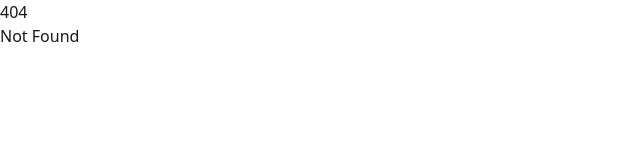
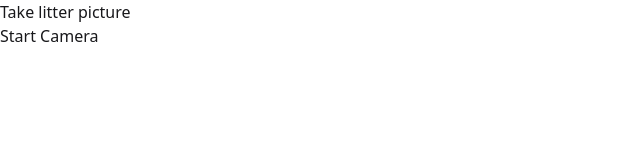
Before and after one commit to Gabriele-Mangione/Delitter, a SvelteKit app in the folder code/frontend/: page /recording in a window 1280 px wide. Before the commit this address had no page. Shown: the top 160 px of the page, without its empty margins (0-640 px from the left). Built offline with nearby package versions, Linux system fonts and the light colour scheme.

Commit message:
add recording test page

```diff
--- a/code/frontend/src/routes/+page.svelte
+++ b/code/frontend/src/routes/+page.svelte
@@ -1,5 +1,5 @@
 <script>
-    import "../app.css";
+    //import "../app.css";
 </script>
 
 <div class="min-h-screen bg-base-200">
@@ -9,6 +9,7 @@
             <div class="max-w-md">
                 <h1 class="text-5xl font-bold">Delitter</h1>
                 <a href="/tracking" class="btn btn-secondary">Start</a>
+                <a href="/recording" class="btn btn-secondary">Recording Test Page</a>
             </div>
         </div>
     </div>
--- /dev/null
+++ b/code/frontend/src/routes/recording/+page.svelte
@@ -0,0 +1,69 @@
+<script lang="ts">
+	let isCameraActive = false;
+	let capturedImage: string | null = null;
+	let stream: MediaStream | null = null;
+	let videoElement: HTMLVideoElement;
+	let canvasElement: HTMLCanvasElement;
+
+	async function startCamera() {
+		try {
+			stream = await navigator.mediaDevices.getUserMedia({audio: false, video: true});
+			videoElement.srcObject = stream;
+			isCameraActive = true;
+		} catch (error) {
+			console.error('Error starting camera:', error);
+		}
+	}
+
+	function takePicture() {
+		if (videoElement && canvasElement) {
+			const context = canvasElement.getContext('2d');
+			canvasElement.width = videoElement.videoWidth;
+			canvasElement.height = videoElement.videoHeight;
+			context?.drawImage(videoElement, 0, 0);
+			capturedImage = canvasElement.toDataURL('image/png');
+			stopCamera();
+		}
+	}
+
+	function stopCamera() {
+		if (stream) {
+			stream.getTracks().forEach(track => track.stop());
+			isCameraActive = false;
+		}
+	}
+
+	function downloadPicture() {
+		if (capturedImage) {
+			const a = document.createElement('a');
+			a.href = capturedImage;
+			a.download = `litter-${Date.now()}.png`;
+			a.click();
+		}
+	}
+</script>
+
+<div class="recording-page">
+    <h1>Take litter picture</h1>
+
+	<video bind:this={videoElement} autoplay style="display: {isCameraActive ? 'block' : 'none'}"></video>
+	<canvas bind:this={canvasElement} style="display: none;"></canvas>
+
+	{#if capturedImage}
+		<img src={capturedImage} alt="Captured litter" />
+	{/if}
+
+    <div class="controls">
+        {#if !isCameraActive && !capturedImage}
+            <button on:click={startCamera}>Start Camera</button>
+        {:else if isCameraActive}
+            <button on:click={takePicture}>Take Picture</button>
+            <button on:click={stopCamera}>Cancel</button>
+        {/if}
+
+        {#if capturedImage}
+            <button on:click={downloadPicture}>Download Picture</button>
+			<button on:click={() => { capturedImage = null; startCamera(); }}>Take Another</button>
+        {/if}
+    </div>
+</div>
```
